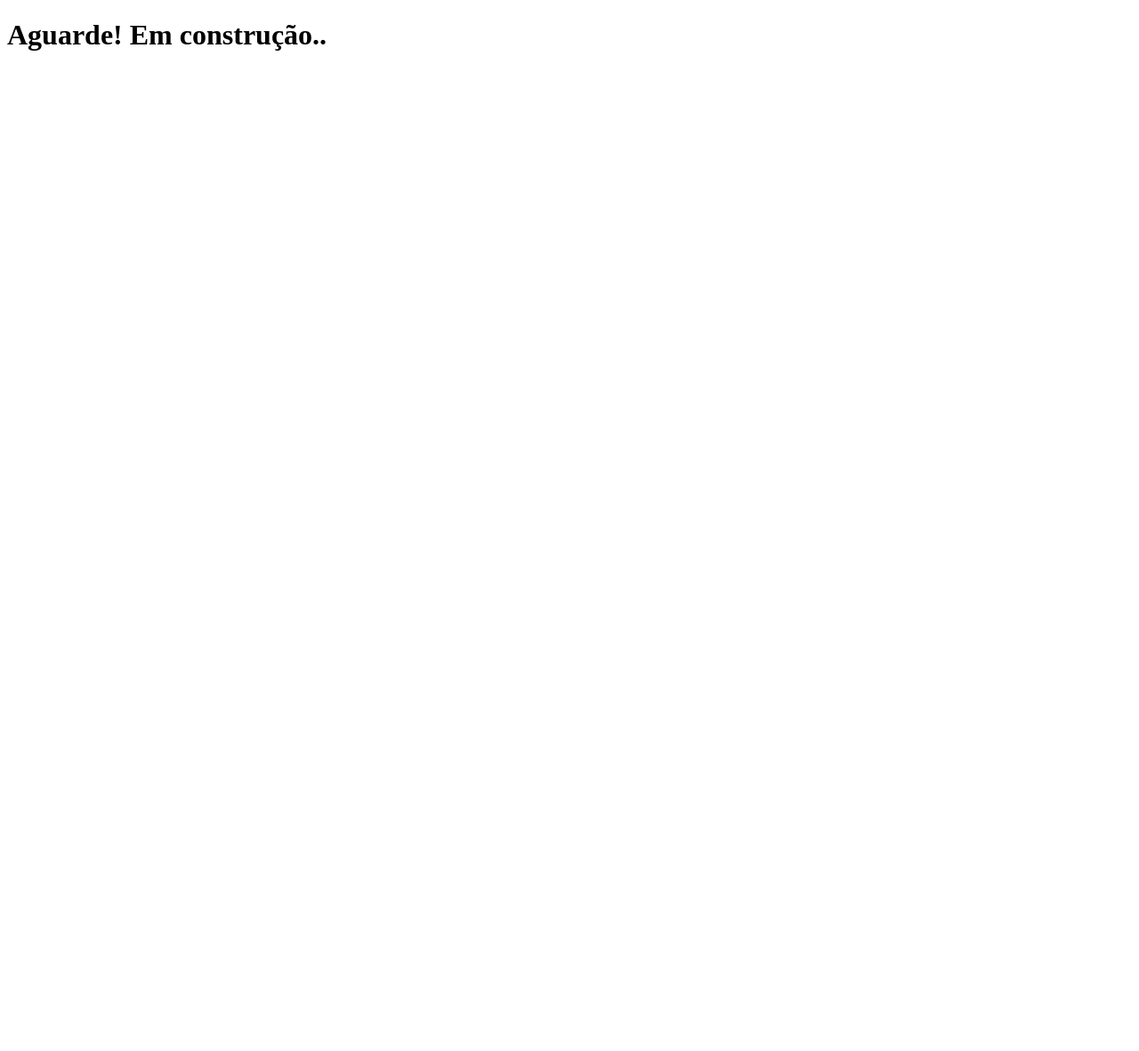
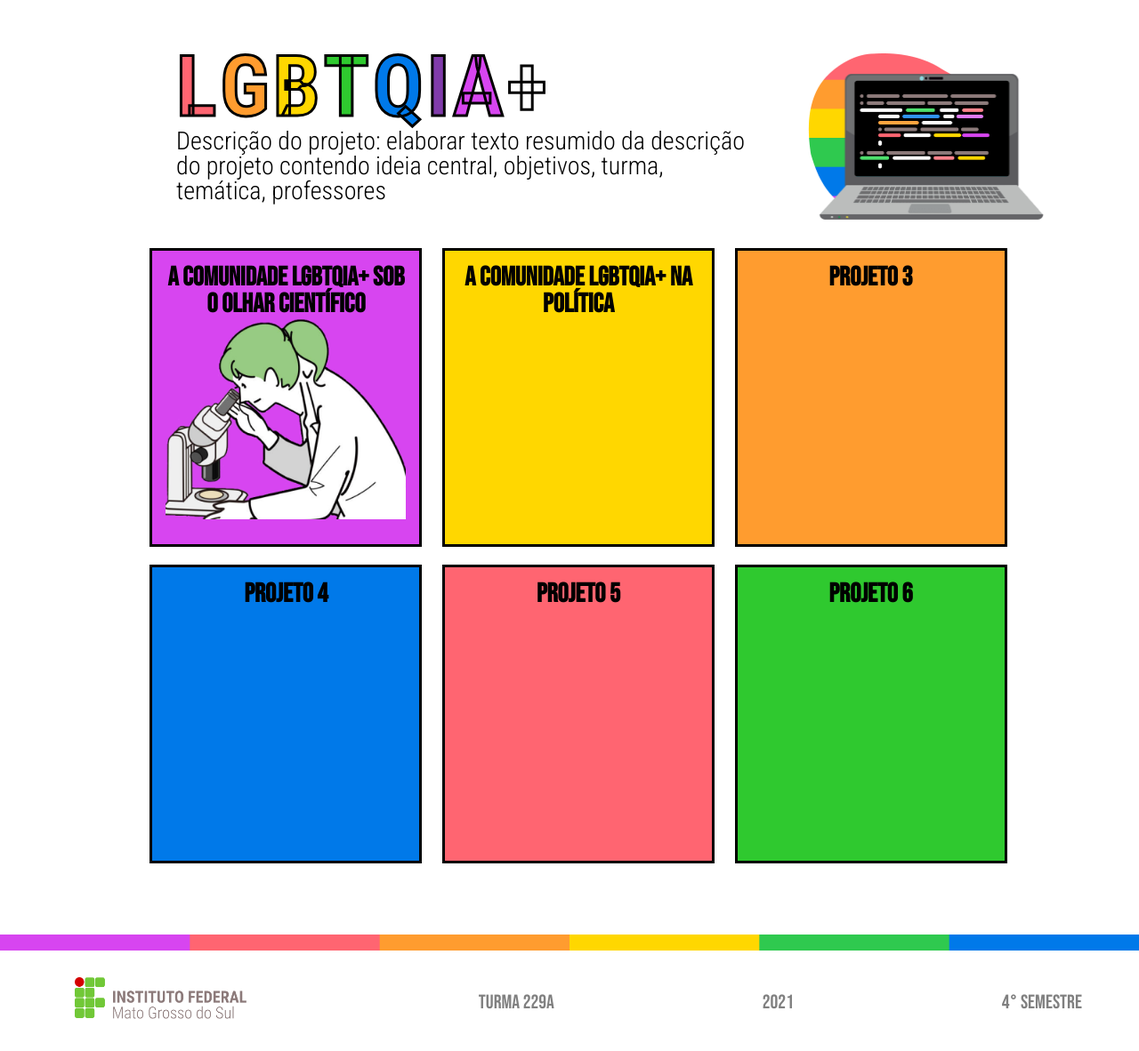
Before and after one commit to fabioluizfaria/229a-lgbtqia, a plain HTML site: page index.html in a window 1280 px wide. Shown: the whole page at 89% size. Before the commit the page ends 800 px from the top, so only its background shows below. Drawn offline with Linux system fonts and the light colour scheme.

Commit message:
Add files via upload

```diff
--- /dev/null
+++ b/css/reset.css
@@ -0,0 +1,48 @@
+/* http://meyerweb.com/eric/tools/css/reset/
+   v2.0 | 20110126
+   License: none (public domain)
+*/
+
+html, body, div, span, applet, object, iframe,
+h1, h2, h3, h4, h5, h6, p, blockquote, pre,
+a, abbr, acronym, address, big, cite, code,
+del, dfn, em, img, ins, kbd, q, s, samp,
+small, strike, strong, sub, sup, tt, var,
+b, u, i, center,
+dl, dt, dd, ol, ul, li,
+fieldset, form, label, legend,
+table, caption, tbody, tfoot, thead, tr, th, td,
+article, aside, canvas, details, embed,
+figure, figcaption, footer, header, hgroup,
+menu, nav, output, ruby, section, summary,
+time, mark, audio, video {
+	margin: 0;
+	padding: 0;
+	border: 0;
+	font-size: 100%;
+	font: inherit;
+	vertical-align: baseline;
+}
+/* HTML5 display-role reset for older browsers */
+article, aside, details, figcaption, figure,
+footer, header, hgroup, menu, nav, section {
+	display: block;
+}
+body {
+	line-height: 1;
+}
+ol, ul {
+	list-style: none;
+}
+blockquote, q {
+	quotes: none;
+}
+blockquote:before, blockquote:after,
+q:before, q:after {
+	content: '';
+	content: none;
+}
+table {
+	border-collapse: collapse;
+	border-spacing: 0;
+}
--- /dev/null
+++ b/css/style.css
@@ -0,0 +1,78 @@
+html{
+    height: 100%;
+    min-height: 100%;
+}
+
+body {
+    flex-direction: column;
+    display: flex;
+    min-height:  100%;
+}
+
+
+.cabecalho {
+    font-family: 'Roboto Condensed';
+    font-weight: bold;
+    font-size: 30px;
+    position: relative;
+    bottom: 46px;
+    height: auto;
+}
+
+.cabecalho ul {
+    display: flex;
+    align-items: center;
+    justify-content: space-between;
+    margin: 0 15% 0 15%;
+}
+
+.cabecalho ul li {
+    display: inline-block;
+}
+
+.link {
+    text-decoration: none;
+    color: #FFFFFF;
+    -webkit-text-stroke: 1px #000000;
+}
+
+.link:hover {
+    color: #2FC94F;
+}
+
+.corpo{
+   height: 100%;
+   margin-left: 8px ;
+   margin-right: 8px;
+}
+
+.rodape {
+    font-family: 'Bebas Neue', sans-serif;
+    font-size: 22px;
+    color: gray;
+    text-align: center;
+    bottom: 0;
+    margin-top: auto;
+    /*background-color: beige;*/
+}
+
+.img-rodape {
+    width: 100%;
+}
+
+.rodape ul {
+    display: flex;
+    align-items: center;
+    justify-content: space-between;
+    margin: 2% 5% 2% 5%;
+}
+
+.rodape ul li {
+    display: inline-block;
+}
+
+.logoIFMS{
+width: 200px;
+padding: 0 20px 0 20px
+
+}
--- /dev/null
+++ b/css/telaInicial.css
@@ -0,0 +1,134 @@
+.titulo {
+    font-size: 95px;
+    font-weight: bold;
+    -webkit-text-stroke: 3px #000000;
+    display: inline;
+}
+
+#c1 {
+    color: #ff6571;
+}
+
+#c2 {
+    color: #ff9c2f;
+}
+
+#c3 {
+    color: #ffd700;
+}
+
+#c4 {
+    color: #2fc92f;
+}
+
+#c5 {
+    color: #0079e9;
+}
+
+#c6 {
+    color: #803baa;
+}
+
+#c7 {
+    color: #D745F0;
+}
+
+#c8 {
+    color: white;
+}
+
+#texto {
+    font-weight: lighter;
+    font-size: 28px;
+}
+
+.esquerda {
+    font-family: 'Roboto Condensed';
+    margin-left: 190px;
+    width: 50%;
+    margin-top: 50px;
+    position: absolute;
+    margin-bottom: 70px;
+    padding-right: 100px;
+}
+
+.notebook {
+    position: relative;
+    height: 300px;
+    margin-left: 900px;
+    margin-top: 40px;
+}
+
+.img_note {
+    margin-top: 60px;
+    height: 196px;
+    width: 270px;
+}
+
+.projetos {
+    font-family: 'Bebas Neue';
+    align-self: center;
+    width: 100%;
+    margin-top: 20px;
+    margin-bottom: 60px;
+    text-align: center;
+}
+
+.projetos li {
+    display: inline-block;
+    vertical-align: top;
+    margin-left: 20px;
+    padding: 15px 15px;
+    border-color: black;
+    border-width: 3px;
+    border-style: solid;
+    border-radius: 0;
+    margin-bottom: 20px;
+    height: 300px;
+    width: 270px;
+}
+
+.prj1 {
+    background-color: #d745f0;
+}
+
+#img_moca {
+    width: 100%;
+    margin-right: 0px;
+}
+
+.prj2 {
+    background-color: #ffd700;
+}
+
+.prj3 {
+    background-color: #ff9c2f;
+}
+
+.prj4 {
+    background-color: #0079e9;
+}
+
+.prj5 {
+    background-color: #ff6571;
+}
+
+.prj6 {
+    background-color: #2fc92f;
+}
+
+.projetos li:hover {
+    border-color: rgb(0, 0, 0);
+    border-radius: 13px;
+    height: 250px;
+    width: 220px;
+}
+
+.projetos li:hover h2 {
+    font-size: 25px;
+}
+
+.projetos h2 {
+    font-size: 30px;
+    font-weight: bold;
+}
--- a/index.html
+++ b/index.html
@@ -1,10 +1,107 @@
 <!DOCTYPE html>
 <html lang="pt-br">
-  <head>
-    <title>Título da página</title>
-    <meta charset="utf-8">
-  </head>
-  <body>
-    <h1>Aguarde! Em construção..</h1>
-  </body>
+
+<head>
+    <meta charset="utf-8" />
+    <title>Página inicial</title>
+
+    <link rel="stylesheet" href="css/style.css" />
+    <link rel="stylesheet" href="css/reset.css" />
+    <link rel="stylesheet" href="css/telaInicial.css" />
+
+    <style>
+        @import url('https://fonts.googleapis.com/css2?family=Roboto+Condensed:ital,wght@0,300;0,400;0,700;1,300;1,400;1,700&display=swap');
+        @import url('https://fonts.googleapis.com/css2?family=Bebas+Neue&display=swap');
+    </style>
+</head>
+
+<body>
+    <!-- <header class="cabecalho">
+        <div class="nave_tit">
+            <h1> <a href="telaInicial.html"></a></h1>
+            <nav class="Menu">
+                <ul>
+                    <li class="menu_item"><a class="link" href="telaInicial.html">Inicio</a></li>
+                    <li class="menu_item"><a class="link" href="sobre.html">Sobre</a></li>
+                    <li class="menu_item"><a class="link" href="contato.html">Contato</a></li>
+
+                </ul>
+            </nav>
+        </div>
+    </header>-->
+
+    <main class="corpo">
+        <div class="encima">
+            <ul class="corte">
+                <li class="esquerda">
+                    <p class="titulo" id="c1">L</p>
+                    <p class="titulo" id="c2">G</p>
+                    <p class="titulo" id="c3">B</p>
+                    <p class="titulo" id="c4">T</p>
+                    <p class="titulo" id="c5">Q</p>
+                    <p class="titulo" id="c6">I</p>
+                    <p class="titulo" id="c7">A</p>
+                    <p class="titulo" id="c8">+</p>
+                    <br />
+
+                    <p id="texto">
+                        Descrição do projeto:
+                        elaborar texto resumido da descrição
+                        do projeto contendo ideia central,
+                        objetivos, turma, temática, professores
+                    </p>
+                </li>
+            </ul>
+        </div>
+
+        <div4 class="notebook">
+            <img class="img_note" src="imagem/Notebook.png">
+        </div4>
+
+        <div2>
+            <ul class="projetos">
+                <li class="prj1">
+                    <h2>A comunidade LGBTQIA+ sob o olhar científico</h2>
+                    <img id="img_moca" src="imagem/Moça.png">
+                </li>
+
+                <li class="prj2">
+                    <h2>A comunidade LGBTQIA+ na política</h2>
+                </li>
+
+                <li class="prj3">
+                    <h2>Projeto 3</h2>
+                </li>
+                <br />
+                <li class="prj4">
+                    <h2>Projeto 4</h2>
+                </li>
+
+                <li class="prj5">
+                    <h2>Projeto 5</h2>
+                </li>
+
+                <li class="prj6">
+                    <h2>Projeto 6</h2>
+                </li>
+            </ul>
+        </div2>
+
+    </main>
+</body>
+
+<footer class="rodape">
+    <img class="img-rodape" src="Imagem/Arcoiris.png" />
+
+    <ul>
+        <li>
+            <img class="logoIFMS" src="imagem/LogoIFMS.png">
+        </li>
+
+        <li>Turma 229A</li>
+        <li>2021</li>
+        <li>4° Semestre</li>
+    </ul>
+</footer>
+
 </html>
```
Also changed, not shown: Imagem/Arcoiris.png (added), Imagem/InstrucoesPart1.png (added), Imagem/InstrucoesPart2.png (added), Imagem/LogoIFMS.png (added), Imagem/Moça.png (added), Imagem/Notebook.png (added), Imagem/arco_iris.png (added), Imagem/carta.png (added).
